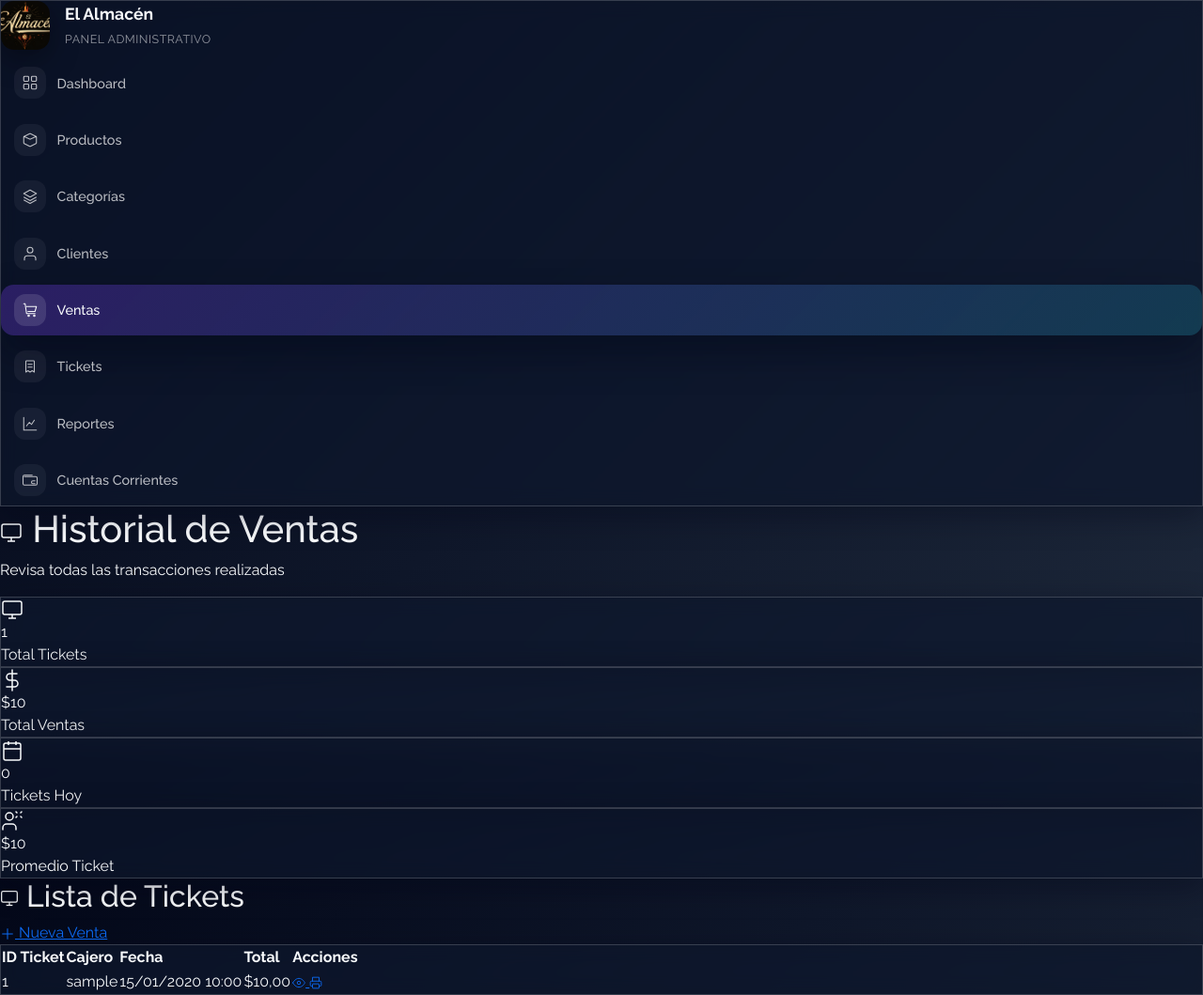
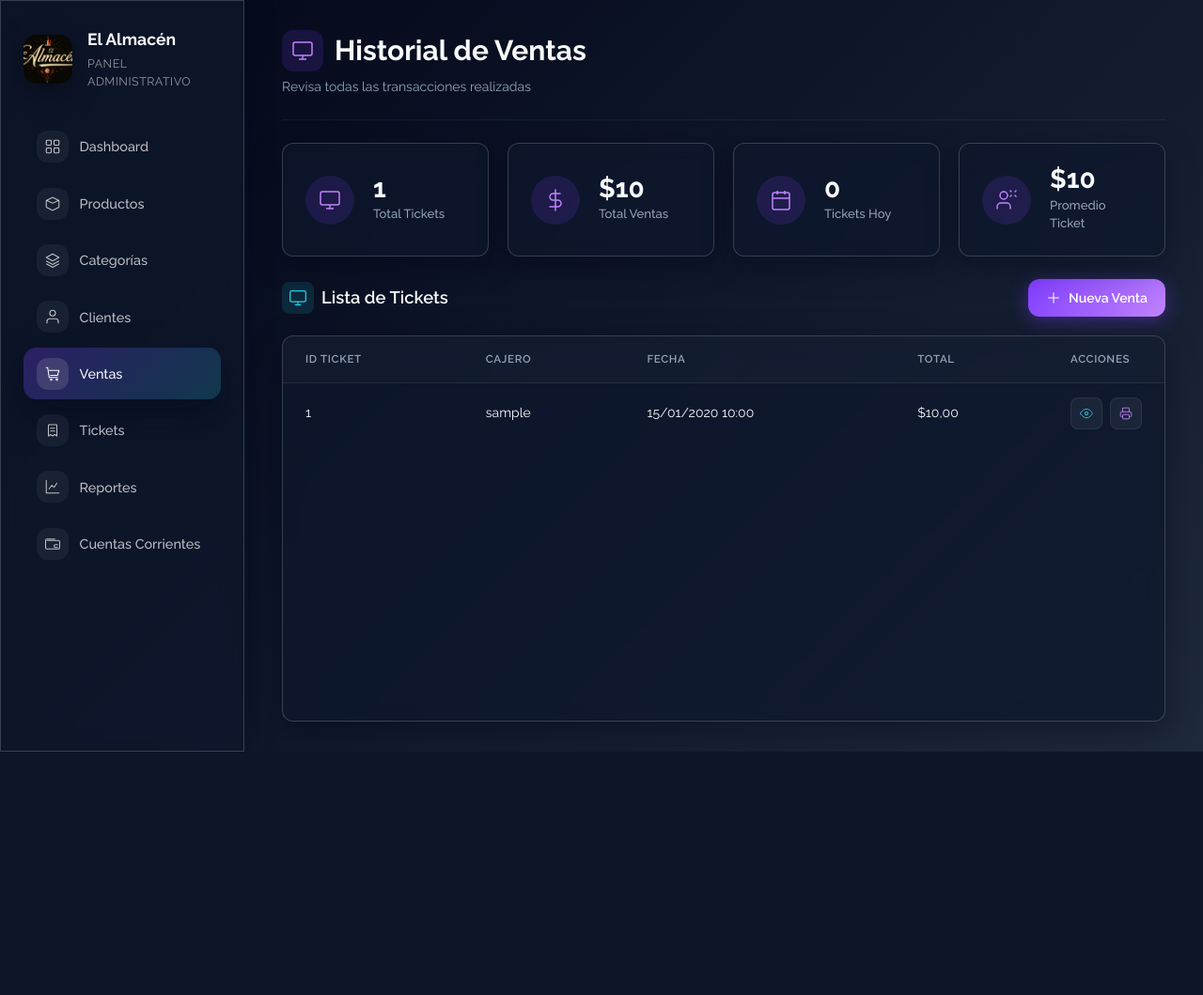
Before and after one commit to NicoButter/el_almacen, a Django app: page /sales/ in a window 1280 px wide. Shown: the whole page at 94% size. After the commit the page ends 800 px from the top, so only its background shows below. Run offline with Django 5.2, Linux system fonts and the light colour scheme; a user stored in the database is signed in; tables that the repository leaves empty hold one stand-in row (values such as "Sample post"); some libraries are stand-ins or nearby versions.

Commit message:
Add ticket list styles and link stylesheet in ticket_list.html for improved layout

```diff
--- /dev/null
+++ b/sales/static/sales/css/ticket_list_styles.css
@@ -0,0 +1,471 @@
+/* ==============================================
+   TICKET LIST PAGE STYLES
+   Coherente con admin_dashboard_styles.css
+============================================== */
+
+/* ==============================================
+   LAYOUT PRINCIPAL (SIDEBAR + MAIN)
+============================================== */
+.dashboard-fullwidth-container {
+    width: 100%;
+    height: 100vh;
+    overflow: hidden;
+    position: relative;
+}
+
+.dashboard-shell {
+    display: grid;
+    grid-template-columns: 260px minmax(0, 1fr);
+    height: 100vh;
+    gap: 0;
+}
+
+.dashboard-sidebar {
+    background: rgba(15, 23, 42, 0.85);
+    border-right: 1px solid var(--base-glass-border, rgba(255,255,255,0.18));
+    backdrop-filter: blur(12px) saturate(140%);
+    display: flex;
+    flex-direction: column;
+    height: 100vh;
+    overflow-y: auto;
+    padding: 1.75rem 1.5rem;
+    gap: 1.5rem;
+    box-shadow: 4px 0 24px rgba(2, 6, 23, 0.35);
+}
+
+.dashboard-sidebar::-webkit-scrollbar {
+    width: 4px;
+}
+
+.dashboard-sidebar::-webkit-scrollbar-track {
+    background: transparent;
+}
+
+.dashboard-sidebar::-webkit-scrollbar-thumb {
+    background: rgba(127, 60, 255, 0.35);
+    border-radius: 4px;
+}
+
+.dashboard-main {
+    overflow-y: auto;
+    overflow-x: hidden;
+    height: 100vh;
+    display: flex;
+    flex-direction: column;
+    gap: 1.5rem;
+    padding: 2rem 2.5rem;
+}
+
+.dashboard-main::-webkit-scrollbar {
+    width: 6px;
+}
+
+.dashboard-main::-webkit-scrollbar-track {
+    background: rgba(15, 23, 42, 0.3);
+}
+
+.dashboard-main::-webkit-scrollbar-thumb {
+    background: rgba(127, 60, 255, 0.45);
+    border-radius: 6px;
+}
+
+.dashboard-main::-webkit-scrollbar-thumb:hover {
+    background: rgba(127, 60, 255, 0.7);
+}
+
+/* ==============================================
+   SIDEBAR HEADER
+   (sidebar-link, sidebar-icon, etc. ya definidos
+    en admin_dashboard_styles.css)
+============================================== */
+.sidebar-header {
+    display: flex;
+    align-items: center;
+    gap: 1rem;
+}
+
+.sidebar-logo {
+    width: 52px;
+    height: 52px;
+    border-radius: 14px;
+    object-fit: cover;
+    box-shadow: 0 10px 30px rgba(0, 0, 0, 0.35);
+}
+
+.sidebar-business {
+    display: flex;
+    flex-direction: column;
+    gap: 0.25rem;
+}
+
+.business-name {
+    font-size: 1.1rem;
+    font-weight: 700;
+    color: var(--base-foreground, #f8fafc);
+}
+
+.business-tagline {
+    font-size: 0.78rem;
+    color: rgba(255, 255, 255, 0.55);
+    letter-spacing: 0.04em;
+    text-transform: uppercase;
+}
+
+/* ==============================================
+   HEADER DE PÁGINA
+============================================== */
+.dashboard-header {
+    flex-shrink: 0;
+    padding-bottom: 1.5rem;
+    border-bottom: 1px solid rgba(255, 255, 255, 0.06);
+}
+
+.header-content {
+    display: flex;
+    flex-direction: column;
+    gap: 0.4rem;
+}
+
+.page-title {
+    font-size: 1.875rem;
+    font-weight: 700;
+    color: var(--base-foreground, #f8fafc);
+    display: flex;
+    align-items: center;
+    gap: 0.75rem;
+    margin: 0;
+}
+
+.title-icon {
+    display: flex;
+    align-items: center;
+    justify-content: center;
+    width: 44px;
+    height: 44px;
+    background: rgba(127, 60, 255, 0.15);
+    color: #c084fc;
+    border-radius: 12px;
+    flex-shrink: 0;
+}
+
+.page-subtitle {
+    font-size: 0.875rem;
+    color: var(--base-muted-foreground, #94a3b8);
+    margin: 0;
+}
+
+/* ==============================================
+   MÉTRICAS
+============================================== */
+.metrics-grid {
+    display: grid;
+    grid-template-columns: repeat(auto-fit, minmax(220px, 1fr));
+    gap: 1.25rem;
+    flex-shrink: 0;
+}
+
+.metric-card {
+    display: flex;
+    align-items: center;
+    gap: 1.25rem;
+    padding: 1.5rem;
+    border-radius: var(--base-radius, 12px);
+    transition: transform 200ms ease, box-shadow 200ms ease;
+}
+
+.metric-card:hover {
+    transform: translateY(-4px);
+    box-shadow: 0 30px 90px -20px rgba(2, 6, 23, 0.8),
+                0 8px 30px rgba(110, 231, 183, 0.1);
+}
+
+.metric-icon {
+    width: 52px;
+    height: 52px;
+    border-radius: 50%;
+    background: rgba(127, 60, 255, 0.15);
+    display: flex;
+    align-items: center;
+    justify-content: center;
+    color: #c084fc;
+    flex-shrink: 0;
+}
+
+.metric-content {
+    display: flex;
+    flex-direction: column;
+    gap: 0.2rem;
+}
+
+.metric-value {
+    font-size: 1.75rem;
+    font-weight: 700;
+    color: var(--base-foreground, #f8fafc);
+    line-height: 1;
+}
+
+.metric-label {
+    font-size: 0.82rem;
+    color: var(--base-muted-foreground, #94a3b8);
+    font-weight: 500;
+}
+
+/* ==============================================
+   SECCIÓN DE CONTENIDO (TABLA)
+============================================== */
+.content-section {
+    display: flex;
+    flex-direction: column;
+    gap: 1.25rem;
+    flex: 1;
+    min-height: 0;
+}
+
+.section-header {
+    display: flex;
+    align-items: center;
+    justify-content: space-between;
+    gap: 1rem;
+    flex-wrap: wrap;
+}
+
+.section-title {
+    font-size: 1.15rem;
+    font-weight: 600;
+    color: var(--base-foreground, #f8fafc);
+    display: flex;
+    align-items: center;
+    gap: 0.5rem;
+    margin: 0;
+}
+
+.section-icon {
+    display: flex;
+    align-items: center;
+    justify-content: center;
+    width: 34px;
+    height: 34px;
+    background: rgba(34, 211, 238, 0.12);
+    color: #22d3ee;
+    border-radius: 8px;
+    flex-shrink: 0;
+}
+
+.section-actions {
+    display: flex;
+    align-items: center;
+    gap: 0.75rem;
+}
+
+/* ==============================================
+   BOTONES
+============================================== */
+.btn-primary {
+    display: inline-flex;
+    align-items: center;
+    gap: 0.5rem;
+    padding: 0.6rem 1.2rem;
+    background: linear-gradient(135deg, #7f3cff, #c084fc);
+    color: #fff;
+    border: none;
+    border-radius: var(--base-radius, 12px);
+    font-size: 0.875rem;
+    font-weight: 600;
+    text-decoration: none;
+    cursor: pointer;
+    transition: transform 150ms ease, box-shadow 150ms ease, opacity 150ms ease;
+    box-shadow: 0 4px 20px rgba(127, 60, 255, 0.4);
+}
+
+.btn-primary:hover {
+    transform: translateY(-2px);
+    box-shadow: 0 8px 30px rgba(127, 60, 255, 0.55);
+    color: #fff;
+    text-decoration: none;
+    opacity: 0.95;
+}
+
+.btn-primary:active {
+    transform: translateY(0);
+}
+
+.btn-icon {
+    width: 16px;
+    height: 16px;
+    flex-shrink: 0;
+}
+
+/* ==============================================
+   TABLA DE DATOS
+============================================== */
+.data-table-container {
+    border-radius: var(--base-radius, 12px);
+    overflow: auto;
+    flex: 1;
+    min-height: 0;
+}
+
+.data-table-container::-webkit-scrollbar {
+    height: 6px;
+    width: 6px;
+}
+
+.data-table-container::-webkit-scrollbar-track {
+    background: rgba(15, 23, 42, 0.3);
+}
+
+.data-table-container::-webkit-scrollbar-thumb {
+    background: rgba(127, 60, 255, 0.45);
+    border-radius: 6px;
+}
+
+.data-table {
+    width: 100%;
+    border-collapse: collapse;
+    font-size: 0.875rem;
+}
+
+.data-table thead tr {
+    border-bottom: 1px solid rgba(255, 255, 255, 0.08);
+}
+
+.data-table th {
+    padding: 1rem 1.5rem;
+    text-align: left;
+    font-size: 0.72rem;
+    font-weight: 600;
+    text-transform: uppercase;
+    letter-spacing: 0.06em;
+    color: var(--base-muted-foreground, #94a3b8);
+    background: rgba(255, 255, 255, 0.02);
+    white-space: nowrap;
+}
+
+.data-table td {
+    padding: 0.9rem 1.5rem;
+    color: var(--base-foreground, #f8fafc);
+    border-bottom: 1px solid rgba(255, 255, 255, 0.04);
+    vertical-align: middle;
+}
+
+.data-table tbody tr {
+    transition: background 180ms ease;
+}
+
+.data-table tbody tr:hover td {
+    background: rgba(255, 255, 255, 0.03);
+}
+
+.data-table tbody tr:last-child td {
+    border-bottom: none;
+}
+
+.actions-column {
+    width: 100px;
+    text-align: center;
+}
+
+/* ==============================================
+   BOTONES DE ACCIÓN EN TABLA
+============================================== */
+.action-buttons {
+    display: flex;
+    align-items: center;
+    justify-content: center;
+    gap: 0.5rem;
+}
+
+.action-btn {
+    width: 34px;
+    height: 34px;
+    display: flex;
+    align-items: center;
+    justify-content: center;
+    border-radius: 8px;
+    border: 1px solid rgba(255, 255, 255, 0.07);
+    background: rgba(255, 255, 255, 0.05);
+    cursor: pointer;
+    transition: background 160ms ease, transform 160ms ease, border-color 160ms ease;
+    text-decoration: none;
+}
+
+.action-btn:hover {
+    transform: translateY(-2px);
+}
+
+.view-btn {
+    color: #22d3ee;
+}
+
+.view-btn:hover {
+    background: rgba(34, 211, 238, 0.12);
+    border-color: rgba(34, 211, 238, 0.25);
+    color: #22d3ee;
+    text-decoration: none;
+}
+
+.print-btn {
+    color: #c084fc;
+}
+
+.print-btn:hover {
+    background: rgba(192, 132, 252, 0.12);
+    border-color: rgba(192, 132, 252, 0.25);
+    color: #c084fc;
+    text-decoration: none;
+}
+
+/* ==============================================
+   RESPONSIVE
+============================================== */
+@media (max-width: 1100px) {
+    .dashboard-shell {
+        grid-template-columns: 220px minmax(0, 1fr);
+    }
+
+    .dashboard-main {
+        padding: 1.5rem;
+    }
+
+    .metrics-grid {
+        grid-template-columns: repeat(2, 1fr);
+    }
+}
+
+@media (max-width: 900px) {
+    .dashboard-shell {
+        grid-template-columns: 1fr;
+        height: auto;
+    }
+
+    .dashboard-sidebar {
+        height: auto;
+        min-height: unset;
+    }
+
+    .dashboard-main {
+        height: auto;
+        overflow-y: visible;
+        padding: 1.25rem;
+    }
+
+    .metrics-grid {
+        grid-template-columns: repeat(2, 1fr);
+    }
+}
+
+@media (max-width: 600px) {
+    .metrics-grid {
+        grid-template-columns: 1fr;
+    }
+
+    .section-header {
+        flex-direction: column;
+        align-items: flex-start;
+    }
+
+    .data-table th,
+    .data-table td {
+        padding: 0.75rem 1rem;
+    }
+}
--- a/sales/templates/sales/ticket_list.html
+++ b/sales/templates/sales/ticket_list.html
@@ -4,6 +4,7 @@
 
 {% block extra_styles %}
 <link href="{% static 'dashboards/css/admin_dashboard_styles.css' %}" rel="stylesheet">
+<link href="{% static 'sales/css/ticket_list_styles.css' %}" rel="stylesheet">
 {% endblock %}
 
 {% block body_class %}dashboard-page{% endblock %}
```
